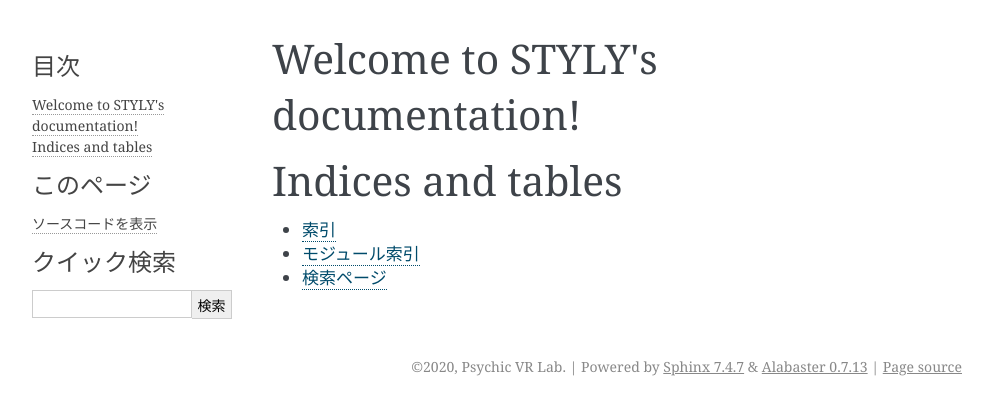
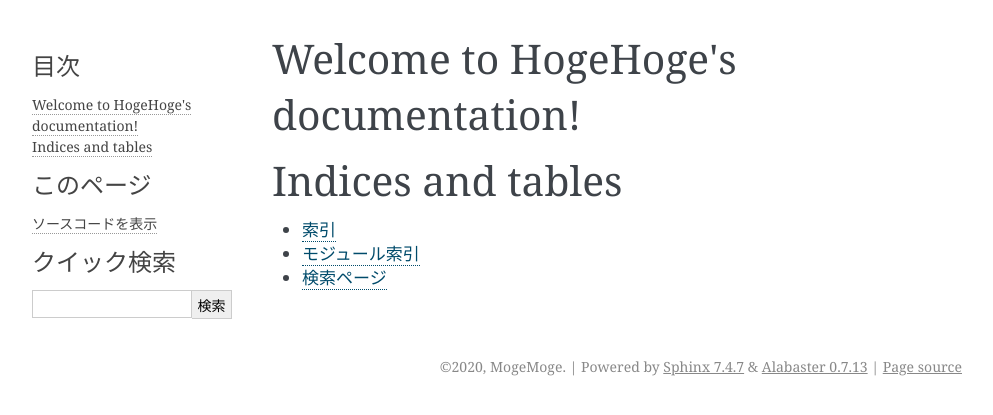
Before and after one commit to mhama/ReadTheDocs_SampleDoc, a Sphinx documentation site: the page built from docs/index.rst, in a window 1280 px wide. Shown: the top 415 px of the page, without its empty margins (148-1141 px from the left). Built offline with Sphinx 7.4.7, drawn with Linux system fonts in a browser that asks for light colours; pages that are not in the unit, such as notebooks, are missing from menus.

Commit message:
some changes

```diff
--- a/docs/conf.py
+++ b/docs/conf.py
@@ -19,9 +19,9 @@
 
 # -- Project information -----------------------------------------------------
 
-project = u'STYLY'
-copyright = u'2020, Psychic VR Lab'
-author = u'Psychic VR Lab'
+project = u'HogeHoge'
+copyright = u'2020, MogeMoge'
+author = u'MogeMoge'
 
 # The short X.Y version
 version = u''
@@ -102,7 +102,7 @@ html_static_path = ['_static']
 # -- Options for HTMLHelp output ---------------------------------------------
 
 # Output file base name for HTML help builder.
-htmlhelp_basename = 'STYLYdoc'
+htmlhelp_basename = 'HogeHogedoc'
 
 
 # -- Options for LaTeX output ------------------------------------------------
@@ -129,8 +129,8 @@ latex_elements = {
 # (source start file, target name, title,
 #  author, documentclass [howto, manual, or own class]).
 latex_documents = [
-    (master_doc, 'STYLY.tex', u'STYLY Documentation',
-     u'Psychic VR Lab', 'manual'),
+    (master_doc, 'HogeHoge.tex', u'HogeHoge Documentation',
+     u'MogeMoge', 'manual'),
 ]
 
 
@@ -139,7 +139,7 @@ latex_documents = [
 # One entry per manual page. List of tuples
 # (source start file, name, description, authors, manual section).
 man_pages = [
-    (master_doc, 'styly', u'STYLY Documentation',
+    (master_doc, 'HogeHoge', u'HogeHoge Documentation',
      [author], 1)
 ]
 
@@ -150,8 +150,8 @@ man_pages = [
 # (source start file, target name, title, author,
 #  dir menu entry, description, category)
 texinfo_documents = [
-    (master_doc, 'STYLY', u'STYLY Documentation',
-     author, 'STYLY', 'One line description of project.',
+    (master_doc, 'HogeHoge', u'HogeHoge Documentation',
+     author, 'HogeHoge', 'One line description of project.',
      'Miscellaneous'),
 ]
 
--- a/docs/index.rst
+++ b/docs/index.rst
@@ -1,9 +1,9 @@
-.. STYLY documentation master file, created by
+.. HogeHoge documentation master file, created by
    sphinx-quickstart on Thu Nov 19 21:43:22 2020.
    You can adapt this file completely to your liking, but it should at least
    contain the root `toctree` directive.
 
-Welcome to STYLY's documentation!
+Welcome to HogeHoge's documentation!
 =================================
 
 .. toctree::
```
